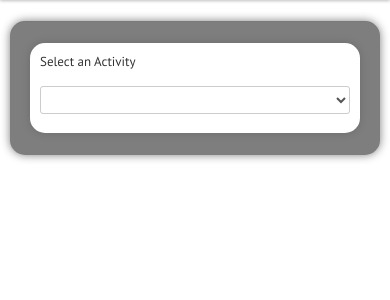
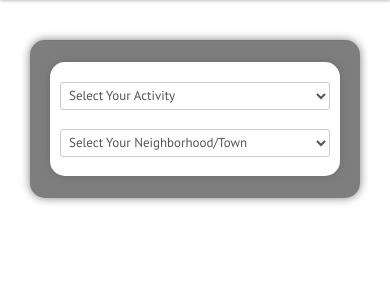
Before and after one commit to codeforboston/bostongreenmap, a Django app: page /park/play/ in a window 390 px wide. Shown: the part 66-366 px from the top of the page. Run offline with Django 3.2, Linux system fonts and the light colour scheme; tables that the repository leaves empty hold one stand-in row (values such as "Sample post"); lists and menus that the app fills with data are empty; parts of the project's set-up code (start-up, migrations or seed data) failed here and were passed over; some libraries are stand-ins or nearby versions.

Commit message:
close issues 10, 24, 25, 31, 32

```diff
--- a/bostonparks/static/css/main.css
+++ b/bostonparks/static/css/main.css
@@ -148,7 +148,7 @@ color: #666;
 }
 
 .well {
-  background-color: #ffffff;
+  background-color: transparent;
   border: 1px none #eee;
   border: 1px none rgba(0, 0, 0, 0.05);
 }
@@ -246,6 +246,11 @@ max-width: 600px;
     margin-top: 20px;
     text-align: left;
 
+}
+
+.play .container-fluid.middle
+{
+margin: 20px;
 }
 
 .park .container-fluid.middle
@@ -475,3 +480,14 @@ background-position: 0px 0;
 {
 background-position: -32px 0;
 }
+
+
+/* HIGHTLIGHT CURRENT PAGE */
+
+body.play .navbar .nav > li > a.play {
+color: yellow;
+}
+
+body.explore .navbar .nav > li > a.explore {
+color: yellow;
+}
--- a/parkmap/static/parkmap/js/filters.js
+++ b/parkmap/static/parkmap/js/filters.js
@@ -1,10 +1,11 @@
+//used on explore page.
 function update_parktype(neighborhood, idname, slug_or_id){
      //Set the first item in the dropdown box
      var out = '<option SELECTED value="----">Select Your Type</option>';
-         url:'/api/v1/parktype/?format=json&limit=1000&neighborhood='+neighborhood,
      $.ajax({
          //probe the correct park url
-         url:url,
+         url:'/api/v1/parktype/?format=json&limit=1000&neighborhood='+neighborhood,
+         //url:url,
          dataType:'json',
          success:function(json){
              $.each(json['objects'], function(key, obj) {
@@ -21,5 +22,21 @@ function update_parktype(neighborhood, idname, slug_or_id){
 }
 
 function ajax_with_page(url){
+     //coming soon.
+}
 
+//Used on play page
+function update_neighborhood(activity,idname, slug_or_id){
+     var out = '<option SELECTED VALUE="----">Select Your Neighborhood/Town</option>';
+     $.ajax({
+         url:'/api/v1/neighborhood/?format=json&activity='+activity,
+         dataType:'json',
+         success:function(json){
+             $.each(json['objects'], function(key, obj) {
+out+= '<option value="'+obj['slug']+'">' +obj['name']+'</option>';
+             });
+             $("#neighborhood_neighborhood").html(out);
+             $("#neighborhood_neighborhood").selectedIndex = 0;
+         }
+     });
 }
--- a/parkmap/templates/parkmap/base.html
+++ b/parkmap/templates/parkmap/base.html
@@ -46,9 +46,20 @@
   body {
   padding: 0;
   }
+}
+@media (min-width: 768px) and (max-width: 979px) {
+	.navbar .nav > li {
+	float:right;
+	}
+	.navbar .btn, .navbar .btn-group {
+		display: none;
+	}
+	.nav-collapse {
+    height: 0;
+    overflow: visible;
+    }
 
-
- }
+}
 </style>
 {% block headscripts %}{% endblock %}
 
@@ -67,12 +78,14 @@
           </a>
 <div class="nav-collapse">
             <ul class="nav">
-		<li><a href="/">HOME</a></li>
-		<li><a href="/explore/">PLAY</a></li>
-		<li><a href="/explore/">EXPLORE</a></li>
-		<li><a href="/explore/">PLAN A TRIP</a></li>
-		<li><a href="#">LOGIN</a></li>
-		<li class="parent"><ul class="actions"><li><a href="#">PRINT</a></li><li><a href="#">SHARE</a></li></ul></li>
+		<li><a class="home" href="/">HOME</a></li>
+		<li><a class="play" href="/park/play/">PLAY</a></li>
+		<li><a class="explore" href="/explore/">EXPLORE</a></li>
+		<li><a class="plan" href="/explore/">PLAN A TRIP</a></li>
+		<li><a class="login" href="#">LOGIN</a></li>
+		<li class="parent"><ul class="actions">
+		<li><a class="print" href="#">PRINT</a></li>
+		<li><a class="share" href="#">SHARE</a></li></ul></li>
 		</ul>
           </div><!--/.nav-collapse -->
         </div>
--- a/parkmap/templates/parkmap/explore.html
+++ b/parkmap/templates/parkmap/explore.html
@@ -17,11 +17,10 @@ $(document).ready(function(){
 </script>
 {% endblock %}
 {% block bodyclass %}
-<body class="play">
+<body class="explore">
 {% endblock %}
 {% block content %}
 <div id="map_canvas" class="hidden-phone"></div>
-
 <div class="container-fluid middle">
   <div class="row-fluid show-grid">
     <div class="span12">
--- a/parkmap/templates/parkmap/play.html
+++ b/parkmap/templates/parkmap/play.html
@@ -2,58 +2,19 @@
 {% block title %}{% endblock %}
 {% block meta %}{% endblock %}
 {% block headscripts %}
+<script src="{{STATIC_URL}}parkmap/js/filters.js"></script>
 <script>
+$(document).ready(function(){
 
-{% if neighborhoods %}
-function neighborhood_filter(){
-    var activity = $("#neighborhood_activity");
-    var ai = $('#neighborhood_activity :selected').index();
-    var neighborhood = $("#neighborhood_neighborhood");
-    var ni =  $('#neighborhood_neighborhood :selected').index();
-    if ((ai != 0) && (ni != 0)){
-        filter(neighborhood.val(),activity.val());
+        $('#neighborhood_activity').bind("keypress change",(function() {
+            if ($(this).val() != ""){
+                update_neighborhood( $(this).val(),"neighborhood_activity", 1);
             }
-}
-{% else %}
-function activity_filter(neighborhood){
-    var activity = $("#neighborhood_activity");
-    if ($('#neighborhood_activity :selected').index() >{% if not neighborhoods %}={% endif %} 0 ){
-        filter(neighborhood,activity.val());
-    }
-}
-{% endif %}
-
-function filter(neighborhood,activity){
-     var out = "<h4>Search Results</h4> <br>";
-     var url = String.prototype.concat.apply("/ajax/", [neighborhood,"/",activity,"/"]);
-     $.ajax({
-         url:url,
-         dataType:'json',
-         success:function(json){
-             $.each(json, function(key, obj) {
-                 //Start the header of the park
-                 out += "<h6 class='loop_h6'><a href=\'/park/"+obj.slug+"\'>"+obj.name+"</a></h6><ul class='loop_ul'><li>"+obj.description+"</li><li>";
-                 //Loop through the activities
-                 $.each(obj.activity, function(k, o) {
-                     out += o.slug; // need to replace with images.
+        }));
+        $('#neighborhood_neighborhood').bind("keypress change",(function() {
+       	  /* ACTION HERE */
+        }));
 });
-                 out += "</li></ul>";
-             });
-             $("#parklist").html(out);
-         }
-     });
-}
-
-$(document).ready(function(){
-    {% if neighborhoods %}
-        $('#neighborhood_activity').bind("keypress change",(function() { neighborhood_filter(); }));
-        $('#neighborhood_neighborhood').bind("keypress change",(function() { neighborhood_filter(); }));
-    {% else %}
-        $('#neighborhood_activity').bind("keypress change",(function() { activity_filter("{{neighborhood.slug}}"); }));
-        activity_filter("{{neighborhood.slug}}");
-    {% endif %}
-});
-
 </script>
 {% endblock %}
 {% block bodyclass %}
@@ -61,35 +22,33 @@ $(document).ready(function(){
 {% endblock %}
 {% block content %}
 <div id="map_canvas" class="hidden-phone"></div>
-    <div class="container-fluid">
+<div class="container-fluid middle">
   <div class="row-fluid show-grid">
     <div class="span12">
       <div class="well menu-box clearfix">
-                <div class="menu-box opacity">
-                    &nbsp;
-                </div>
+        <div class="menu-box opacity">&nbsp;</div>
         <div class="menu-box-inner">
           <div class="menu-box-item">
             <form method="get" action="">
-            {% if neighborhoods %}
-            <select id='neighborhood_neighborhood'>
-                <option SELECTED>Select Your Neighborhood/Town</option>
+                    <select id='neighborhood_activity' name='town'>
+                        <option SELECTED value="----">Select Your Activity</option>
+
+                        {% for activity in activities %}
+                        <option value="{{activity.slug}}">{{activity.name}}</option>
+                        {% endfor %}
+                    </select>
+
+                    <select name='town' id='neighborhood_neighborhood'>
+                        <option SELECTED VALUE="----">Select Your Neighborhood/Town</option>
                         {% for neighborhood in neighborhoods %}
                                 <option value="{{neighborhood.slug}}">{{neighborhood.name}}</option>
                         {% endfor %}
                     </select>
-            {% else %}
-	    <label id="label_neighborhood_activity" for="neighborhood_activity">Select an Activity</label>
-            {% endif %}
-            <select id='neighborhood_activity' name="neighborhood_activity">
-                {% if neighborhoods %} <option SELECTED>Select Your Activity</option> {% endif %}
-                {% for activity in activities %}
-                <option value="{{activity.slug}}" {% ifequal a_slug activity.slug %}SELECTED{% endifequal%}>{{activity.name}}</option>
-                {% endfor %}
-            </select>
 
-            <div id="parklist">
-            </div>
+
+                    <noscript><input type="submit" value="Submit"></noscript>
+            </form>
+            <div id="parklist"></div>
           </div>
         </div>
       </div>
--- a/parkmap/views.py
+++ b/parkmap/views.py
@@ -6,7 +6,7 @@ from django.shortcuts import (render_to_response, get_object_or_404,
                               get_list_or_404, redirect)
 from django.http import HttpResponse,Http404
 from datetime import datetime
-from parkmap.models import Neighborhood, Park, Facility, Activity, Event
+from parkmap.models import Neighborhood, Park, Facility, Activity, Event, Parktype
 from django.template.defaultfilters import slugify
 from django.conf import settings
 from django.template import RequestContext
@@ -14,7 +14,14 @@ import gpolyencode
 
 #Temporary view to see Play page
 def play_page(request):
-    return render_to_response('parkmap/play.html')
+    neighborhoods = Neighborhood.objects.all().order_by('name')
+    activities = Activity.objects.all().order_by('name')
+    response_d = {
+        'neighborhoods':neighborhoods,
+        'activities':activities,
+        }
+
+    return render_to_response('parkmap/play.html',response_d,context_instance=RequestContext(request))
 
 
 def get_list():
@@ -118,11 +125,14 @@ def events(request,event_id,event_name):
 def explore(request): # Activity slug, and Neighborhood slug
     neighborhoods = Neighborhood.objects.all().order_by('name')
     activities = Activity.objects.all().order_by('name')
+    parktypes = Parktype.objects.all().order_by('name')
+
     response_d = {
         'neighborhoods':neighborhoods,
+        'parktypes':parktypes,
         'activities':activities,
         }
-    return render_to_response('parkmap/play.html',
+    return render_to_response('parkmap/explore.html',
         response_d,
         context_instance=RequestContext(request)
         )
```
Lines whose indentation alone changed are shown as unchanged.
